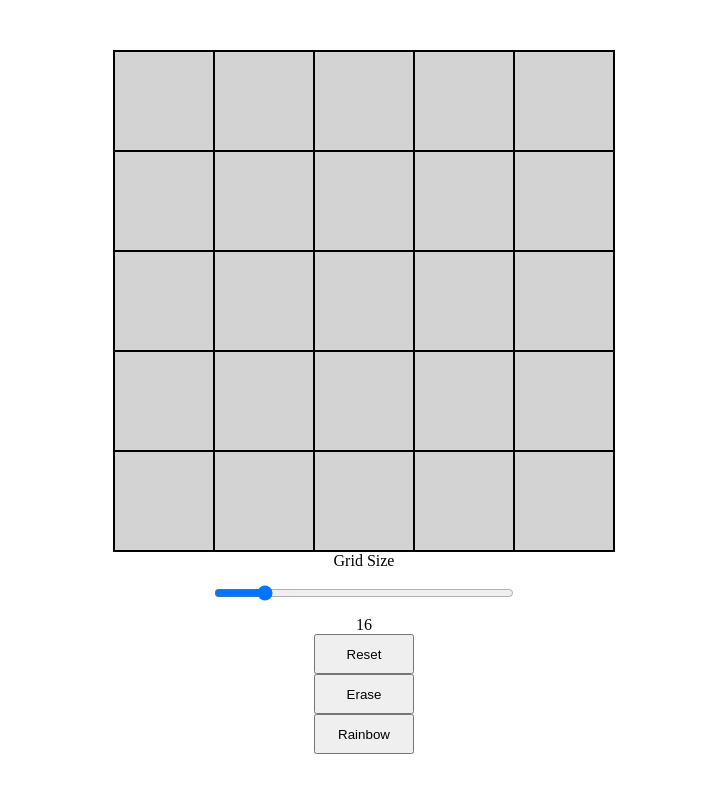
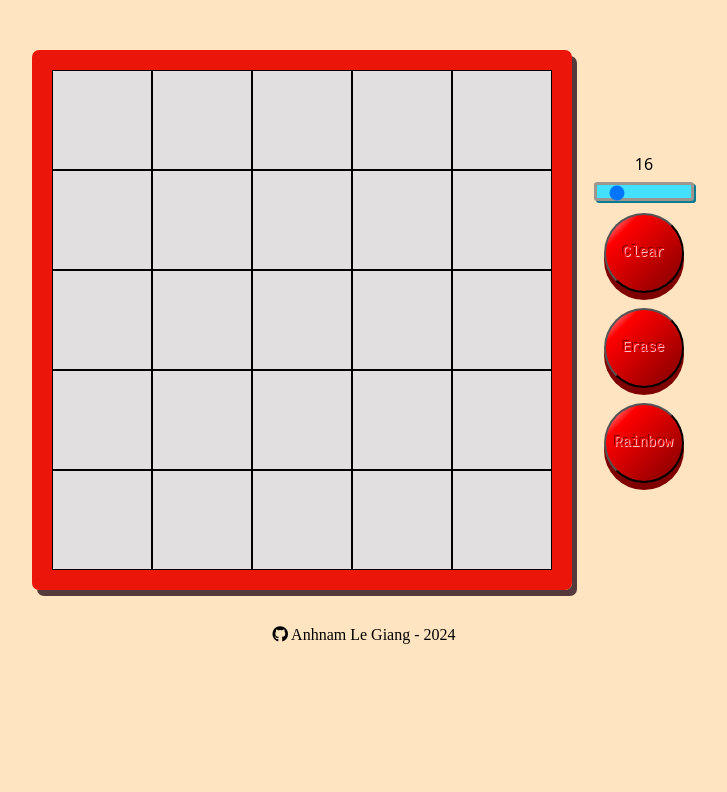
Before and after one commit to anlegi/etch-a-sketch, a plain HTML site: page index.html in a window 1280 px wide. Shown: the whole page, without its empty margins (276-1003 px from the left). Drawn offline with Linux system fonts and the light colour scheme.

Commit message:
Add styling

```diff
--- a/index.html
+++ b/index.html
@@ -3,19 +3,25 @@
 <head>
   <meta charset="UTF-8">
   <script src="main.js" defer></script>
-  <link rel="stylesheet" type="text/css" href="style.css" />
+  <link rel="stylesheet" type="text/css" href="style.css"/>
+  <script src="https://kit.fontawesome.com/43fe8a676a.js" crossorigin="anonymous"></script>
   <script></script>
   <title>Etch-A-Sketch</title>
 </head>
 <body>
   <div class="center-wrapper">
     <div class="container"></div>
-    <label for="grid-size">Grid Size</label>
-    <input type="range" id="grid-size" min="1" max="100" value="16" step="1">
-    <span id="grid-size-value">16</span>
-    <button id="reset">Reset</button>
-    <button id="erase">Erase</button>
-    <button id="randomColor">Rainbow</button>
+    <div class="buttons">
+      <label for="grid-size"><span id="grid-size-value">16</span></label>
+      <input type="range" id="grid-size" min="1" max="100" value="16" step="1">
+
+      <button id="reset">Clear</button>
+      <button id="erase">Erase</button>
+      <button id="randomColor">Rainbow</button>
+    </div>
   </div>
+  <footer>
+    <p><i class="fa-brands fa-github"></i> <a href= "https://github.com/anlegi" target=”_blank” attribute=>Anhnam Le Giang</a> - </i> 2024</p>
+  </footer>
 </body>
 </html>
--- a/main.js
+++ b/main.js
@@ -151,7 +151,6 @@ function addEventListenerToRainbow() {
   });
 }
 
-
 gridSizeInput.addEventListener("input", () => {
   const newSize = gridSizeInput.value;
   gridSizeValueDisplay.textContent = newSize
--- a/style.css
+++ b/style.css
@@ -2,11 +2,17 @@
   --dimension: 16;
 }
 
+
+body {
+background-color: #ffe4c2;
+}
 .container {
   display: grid;
   grid-template-rows: repeat(var(--dimension), 1fr);
   grid-template-columns: repeat(var(--dimension), 1fr);
-  border: 1px solid black;
+  border: 20px solid #ec1509;
+  border-radius: 7px;
+  box-shadow: 5px 6px rgb(84, 58, 58);
   width: 500px;
   height: 500px;
 }
@@ -14,24 +20,112 @@
 
 .box {
   border: 1px solid black;
-  background-color: lightgrey;
+  background-color: rgb(225, 223, 223);
 }
 
 .center-wrapper {
   margin-top: 50px;
   display: flex;
+  justify-content: center;
+  gap: 20px;
+  margin-top: 50px;
+}
+
+.buttons {
+  display: flex;
   flex-direction: column;
+  justify-content: center;
   align-items: center;
+  gap: 5px 5px;
 }
 
 button {
-  width: 100px;
-  height: 40px;
+  width: 80px;
+  height: 80px;
   cursor: pointer;
+  font-size: 13px;
+  /* border-radius: 50%;
+  border: solid 2px;
+  box-shadow: 1.5px 3px rgb(116, 116, 116);
+  background-color: #00F1FF;
+  padding: 5px; */
 }
 
 
+button {
+  text-shadow: 1px 1px pink, -1px -1px maroon;
+	line-height: 1.5em;
+	text-align: center;
+	display: inline-block;
+	-webkit-border-radius: .75em;
+	-moz-border-radius: .75em;
+	-o-border-radius: .75em;
+		border-radius: 50%;
+	background-color: red;
+	-webkit-box-shadow:  0 .2em maroon;
+	-moz-box-shadow:  0 .2em maroon;
+	-o-box-shadow:  0 .3em maroon;
+	box-shadow:  0 .5em maroon;
+	color: red;
+	margin: 5px;
+	background-color: red;
+	background-image: -o-linear-gradient(left top, pink 3%, red 22%, maroon 99%);
+	background-image: -moz-linear-gradient(left top, pink 3%, red 22%, maroon 99%);
+	background-image: -webkit-linear-gradient(left top, pink 3%, red 22%, maroon 99%);
+	background-image: linear-gradient(left top, pink 3%, red 22%, maroon 99%);
+	cursor: pointer;
+  padding-left: 5px;
+  font-family: monospace;
+  font-size: 14px;
+}
+
+button:active {
+	box-shadow: none;
+	position: relative;
+	top: .3em;
+}
+
 #grid-size {
-  width: 300px;
-  margin: 15px 0;
+  width: 100px;
+  margin: 10pxpx;
 }
+
+#grid-size-value {
+  font-family:system-ui, -apple-system, BlinkMacSystemFont, 'Segoe UI', Roboto, Oxygen, Ubuntu, Cantarell, 'Open Sans', 'Helvetica Neue', sans-serif
+}
+
+
+
+footer a:hover {
+  color: #ec1509;
+}
+
+footer {
+  margin-top: 10px;
+  text-align: center;
+  padding: 10px 0;
+}
+
+a {
+  text-decoration: none;
+  color: black;
+}
+
+input[type=range]::-webkit-slider-thumb {
+  -webkit-appearance: none;
+  appearance: none;
+  width: 25px; /* Size of the thumb */
+  height: 25px; /* Size of the thumb */
+  background: #ff8400; /* Thumb color */
+  cursor: pointer; /* Cursor on hover */
+  border-radius: 50%; /* Round shape */
+}
+
+input[type=range]::-webkit-slider-runnable-track {
+  width: 100%;
+  height: 19px;
+  background: #44e0ff; /* Track color */
+  border: solid;
+  border-radius: 3px;
+  box-shadow: 2px 2px #0b7b91;
+}
```
